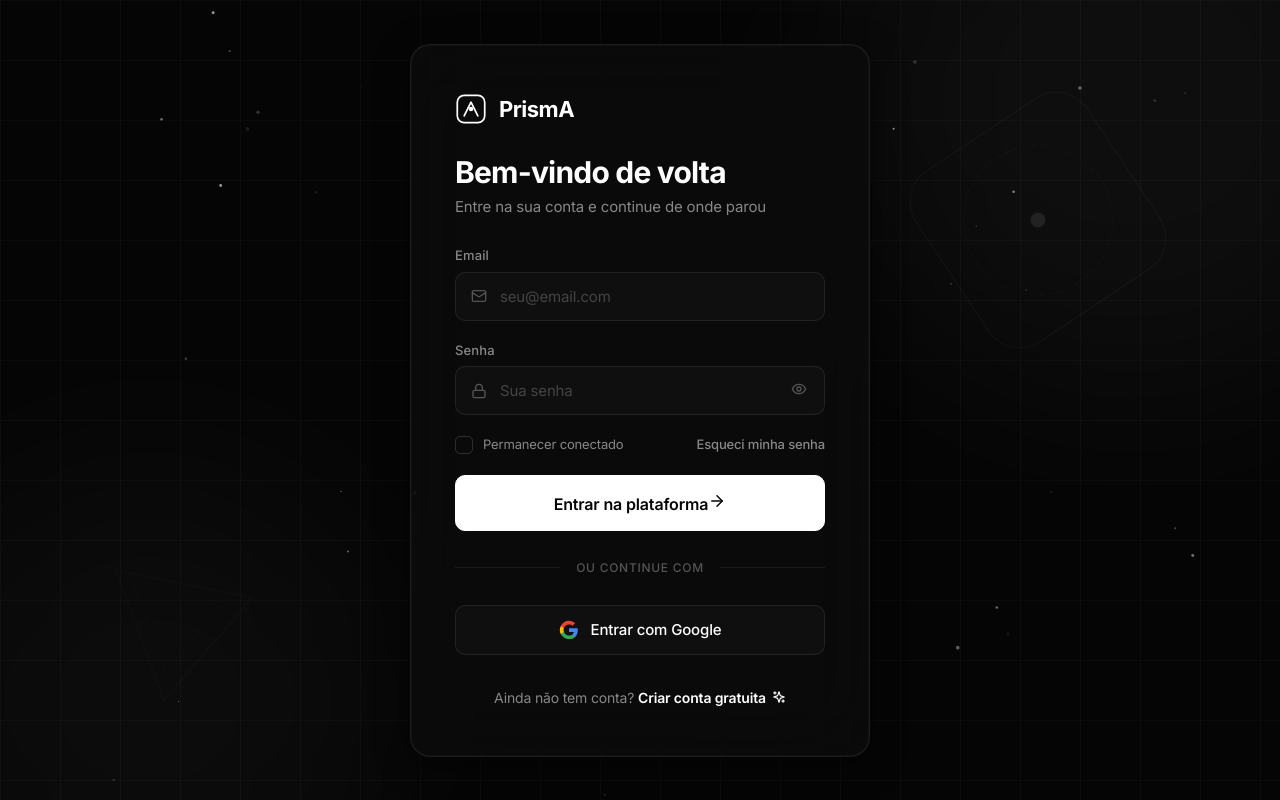
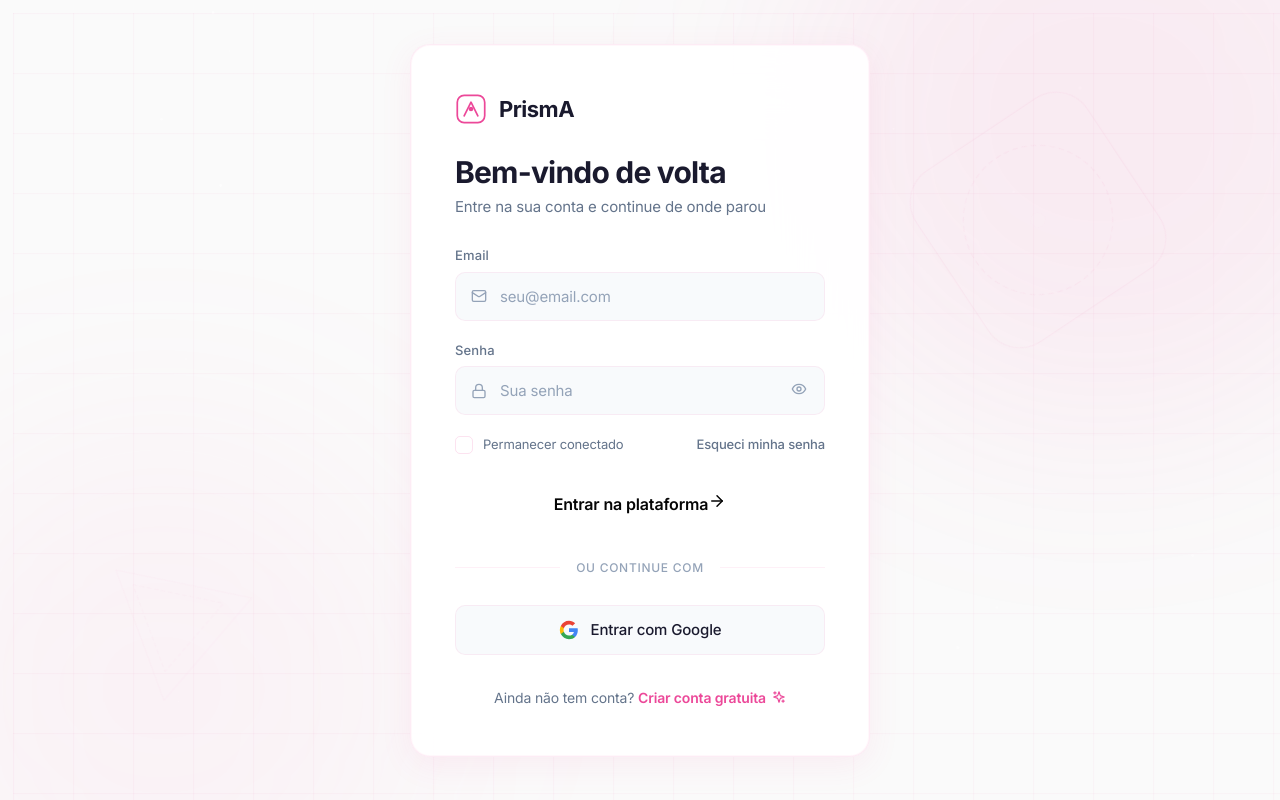
Before and after one commit to Isaiasdasilvaferreira/prisma-frontend, a React (Vite) app: page /login in a window 1280 px wide. Built offline with nearby package versions, Linux system fonts and the light colour scheme; no server answers.

Commit message:
Update Login.css

```diff
--- a/src/pages/Login/Login.css
+++ b/src/pages/Login/Login.css
@@ -4,7 +4,7 @@
   align-items: center;
   justify-content: center;
   padding: 32px;
-  background: #050505;
+  background: #fafafa;
   position: relative;
   overflow: hidden;
 }
@@ -27,8 +27,8 @@
   position: absolute;
   inset: 0;
   background-image:
-    linear-gradient(rgba(255, 255, 255, 0.025) 1px, transparent 1px),
-    linear-gradient(90deg, rgba(255, 255, 255, 0.025) 1px, transparent 1px);
+    linear-gradient(rgba(236, 72, 153, 0.04) 1px, transparent 1px),
+    linear-gradient(90deg, rgba(236, 72, 153, 0.04) 1px, transparent 1px);
   background-size: 60px 60px;
   animation: gridMove 25s linear infinite;
 }
@@ -47,7 +47,7 @@
 .login-orb-1 {
   width: 600px;
   height: 600px;
-  background: rgba(255, 255, 255, 0.04);
+  background: rgba(236, 72, 153, 0.08);
   top: -200px;
   right: -150px;
   animation: floatOrb1 20s ease-in-out infinite;
@@ -56,7 +56,7 @@
 .login-orb-2 {
   width: 500px;
   height: 500px;
-  background: rgba(255, 255, 255, 0.03);
+  background: rgba(244, 114, 182, 0.06);
   bottom: -150px;
   left: -100px;
   animation: floatOrb2 25s ease-in-out infinite;
@@ -72,7 +72,12 @@
   width: 280px;
   height: 280px;
   animation: spinSlow 35s linear infinite;
-  opacity: 0.6;
+  opacity: 0.4;
+}
+
+.login-geo-1 rect,
+.login-geo-1 circle {
+  stroke: rgba(236, 72, 153, 0.15);
 }
 
 .login-geo-2 {
@@ -81,7 +86,11 @@
   width: 180px;
   height: 180px;
   animation: spinSlow 40s linear infinite reverse;
-  opacity: 0.5;
+  opacity: 0.3;
+}
+
+.login-geo-2 polygon {
+  stroke: rgba(236, 72, 153, 0.12);
 }
 
 .login-container {
@@ -92,18 +101,18 @@
 }
 
 .login-card {
-  background: rgba(12, 12, 12, 0.8);
+  background: rgba(255, 255, 255, 0.92);
   backdrop-filter: blur(40px) saturate(180%);
   -webkit-backdrop-filter: blur(40px) saturate(180%);
-  border: 1px solid rgba(255, 255, 255, 0.08);
+  border: 1px solid rgba(236, 72, 153, 0.1);
   border-radius: 20px;
   padding: 48px 44px;
   display: flex;
   flex-direction: column;
   gap: 28px;
   box-shadow:
-    0 8px 32px rgba(0, 0, 0, 0.5),
-    0 0 0 1px rgba(255, 255, 255, 0.03) inset;
+    0 8px 32px rgba(236, 72, 153, 0.08),
+    0 0 0 1px rgba(236, 72, 153, 0.04) inset;
 }
 
 .login-logo {
@@ -113,9 +122,21 @@
   text-decoration: none;
   font-size: 22px;
   font-weight: 700;
-  color: #fff;
+  color: #1a1a2e;
   letter-spacing: -0.5px;
   width: fit-content;
+}
+
+.login-logo-svg rect {
+  stroke: #ec4899;
+}
+
+.login-logo-svg path {
+  stroke: #ec4899;
+}
+
+.login-logo-svg circle {
+  fill: #ec4899;
 }
 
 .login-logo-svg {
@@ -136,13 +157,13 @@
   font-size: 30px;
   font-weight: 700;
   letter-spacing: -0.8px;
-  color: #fff;
+  color: #1a1a2e;
   line-height: 1.2;
 }
 
 .login-subtitle {
   font-size: 15px;
-  color: #888;
+  color: #64748b;
   line-height: 1.5;
 }
 
@@ -160,7 +181,7 @@
 
 .login-label {
   font-size: 13px;
-  color: #888;
+  color: #64748b;
   font-weight: 500;
   letter-spacing: 0.01em;
 }
@@ -174,22 +195,22 @@
 .login-input-icon {
   position: absolute;
   left: 16px;
-  color: #555;
+  color: #94a3b8;
   z-index: 1;
   transition: color 0.2s ease;
 }
 
 .login-input-wrapper:focus-within .login-input-icon {
-  color: #999;
+  color: #ec4899;
 }
 
 .login-input {
   width: 100%;
   padding: 14px 48px 14px 44px;
-  background: rgba(18, 18, 18, 0.8);
-  border: 1px solid rgba(255, 255, 255, 0.08);
+  background: #f8fafc;
+  border: 1px solid rgba(236, 72, 153, 0.08);
   border-radius: 10px;
-  color: #fff;
+  color: #1a1a2e;
   font-size: 15px;
   transition: all 0.2s ease;
   letter-spacing: -0.01em;
@@ -197,18 +218,19 @@
 
 .login-input:focus {
   outline: none;
-  border-color: rgba(255, 255, 255, 0.18);
-  background: rgba(25, 25, 25, 0.9);
+  border-color: rgba(236, 72, 153, 0.25);
+  background: #ffffff;
+  box-shadow: 0 0 0 3px rgba(236, 72, 153, 0.05);
 }
 
 .login-input::placeholder {
-  color: #444;
+  color: #94a3b8;
 }
 
 .login-input-toggle {
   position: absolute;
   right: 12px;
-  color: #555;
+  color: #94a3b8;
   padding: 6px;
   border-radius: 6px;
   transition: all 0.2s ease;
@@ -216,8 +238,8 @@
 }
 
 .login-input-toggle:hover {
-  color: #fff;
-  background: rgba(255, 255, 255, 0.06);
+  color: #1a1a2e;
+  background: rgba(236, 72, 153, 0.06);
 }
 
 .login-options {
@@ -231,7 +253,7 @@
   align-items: center;
   gap: 10px;
   font-size: 13px;
-  color: #888;
+  color: #64748b;
   cursor: pointer;
   user-select: none;
 }
@@ -243,7 +265,7 @@
 .login-checkbox {
   width: 18px;
   height: 18px;
-  border: 1.5px solid rgba(255, 255, 255, 0.15);
+  border: 1.5px solid rgba(236, 72, 153, 0.15);
   border-radius: 5px;
   display: flex;
   align-items: center;
@@ -253,27 +275,27 @@
 }
 
 .login-remember input:checked + .login-checkbox {
-  background: #fff;
-  border-color: #fff;
+  background: #ec4899;
+  border-color: #ec4899;
 }
 
 .login-remember input:checked + .login-checkbox::after {
   content: '✓';
   font-size: 11px;
-  color: #050505;
+  color: #fff;
   font-weight: 700;
 }
 
 .login-forgot {
   font-size: 13px;
-  color: #888;
+  color: #64748b;
   text-decoration: none;
   transition: color 0.2s ease;
   font-weight: 500;
 }
 
 .login-forgot:hover {
-  color: #fff;
+  color: #ec4899;
 }
 
 .login-error {
@@ -285,7 +307,7 @@
   border: 1px solid rgba(239, 68, 68, 0.15);
   border-radius: 10px;
   font-size: 13px;
-  color: #f87171;
+  color: #dc2626;
 }
 
 .login-error-dot {
@@ -299,8 +321,8 @@
 .login-spinner {
   width: 18px;
   height: 18px;
-  border: 2px solid rgba(5, 5, 5, 0.3);
-  border-top-color: #050505;
+  border: 2px solid rgba(236, 72, 153, 0.2);
+  border-top-color: #ec4899;
   border-radius: 50%;
   animation: spin 0.6s linear infinite;
 }
@@ -316,12 +338,12 @@
   content: '';
   flex: 1;
   height: 1px;
-  background: rgba(255, 255, 255, 0.08);
+  background: rgba(236, 72, 153, 0.08);
 }
 
 .login-divider span {
   font-size: 12px;
-  color: #555;
+  color: #94a3b8;
   text-transform: uppercase;
   letter-spacing: 0.06em;
   font-weight: 500;
@@ -335,10 +357,10 @@
   gap: 12px;
   width: 100%;
   padding: 14px;
-  background: rgba(18, 18, 18, 0.8);
-  border: 1px solid rgba(255, 255, 255, 0.08);
+  background: #f8fafc;
+  border: 1px solid rgba(236, 72, 153, 0.08);
   border-radius: 10px;
-  color: #fff;
+  color: #1a1a2e;
   font-size: 15px;
   font-weight: 500;
   cursor: pointer;
@@ -347,29 +369,57 @@
 }
 
 .login-google-btn:hover {
-  background: rgba(25, 25, 25, 0.9);
-  border-color: rgba(255, 255, 255, 0.18);
+  background: #ffffff;
+  border-color: rgba(236, 72, 153, 0.15);
+  box-shadow: 0 2px 8px rgba(236, 72, 153, 0.06);
 }
 
 .login-register {
   text-align: center;
   font-size: 14px;
-  color: #888;
+  color: #64748b;
   padding-top: 4px;
 }
 
 .login-register a {
-  color: #fff;
+  color: #ec4899;
   font-weight: 600;
   text-decoration: none;
   display: inline-flex;
   align-items: center;
   gap: 6px;
-  transition: opacity 0.2s ease;
+  transition: all 0.2s ease;
 }
 
 .login-register a:hover {
-  opacity: 0.75;
+  color: #db2777;
+  transform: translateX(2px);
+}
+
+@keyframes gridMove {
+  0% { transform: translate(0, 0); }
+  100% { transform: translate(60px, 60px); }
+}
+
+@keyframes floatOrb1 {
+  0%, 100% { transform: translate(0, 0) scale(1); }
+  33% { transform: translate(-30px, 20px) scale(1.05); }
+  66% { transform: translate(20px, -20px) scale(0.95); }
+}
+
+@keyframes floatOrb2 {
+  0%, 100% { transform: translate(0, 0) scale(1); }
+  50% { transform: translate(30px, -30px) scale(1.08); }
+}
+
+@keyframes spinSlow {
+  0% { transform: rotate(0deg); }
+  100% { transform: rotate(360deg); }
+}
+
+@keyframes spin {
+  0% { transform: rotate(0deg); }
+  100% { transform: rotate(360deg); }
 }
 
 @media (max-width: 500px) {
```
